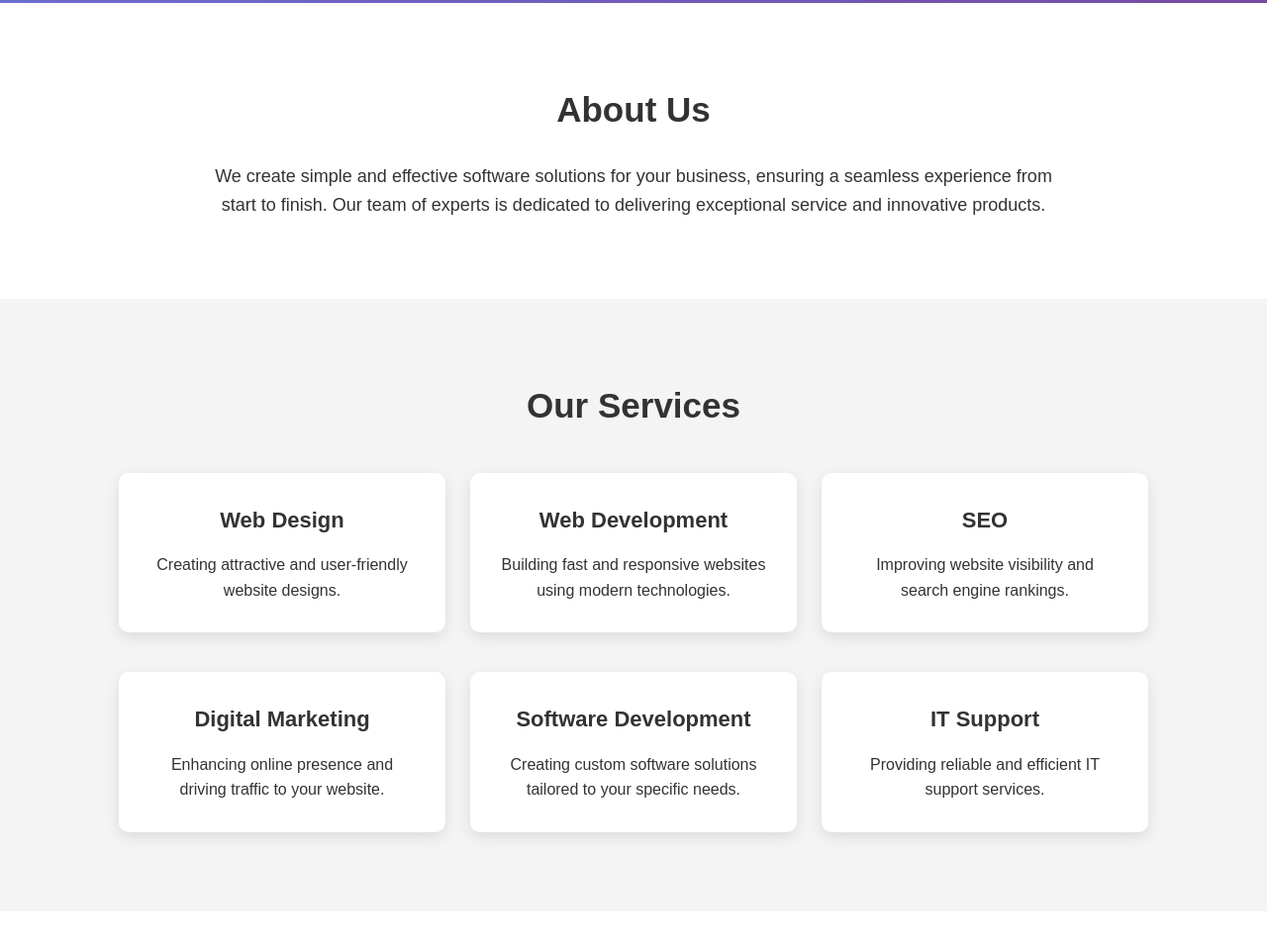
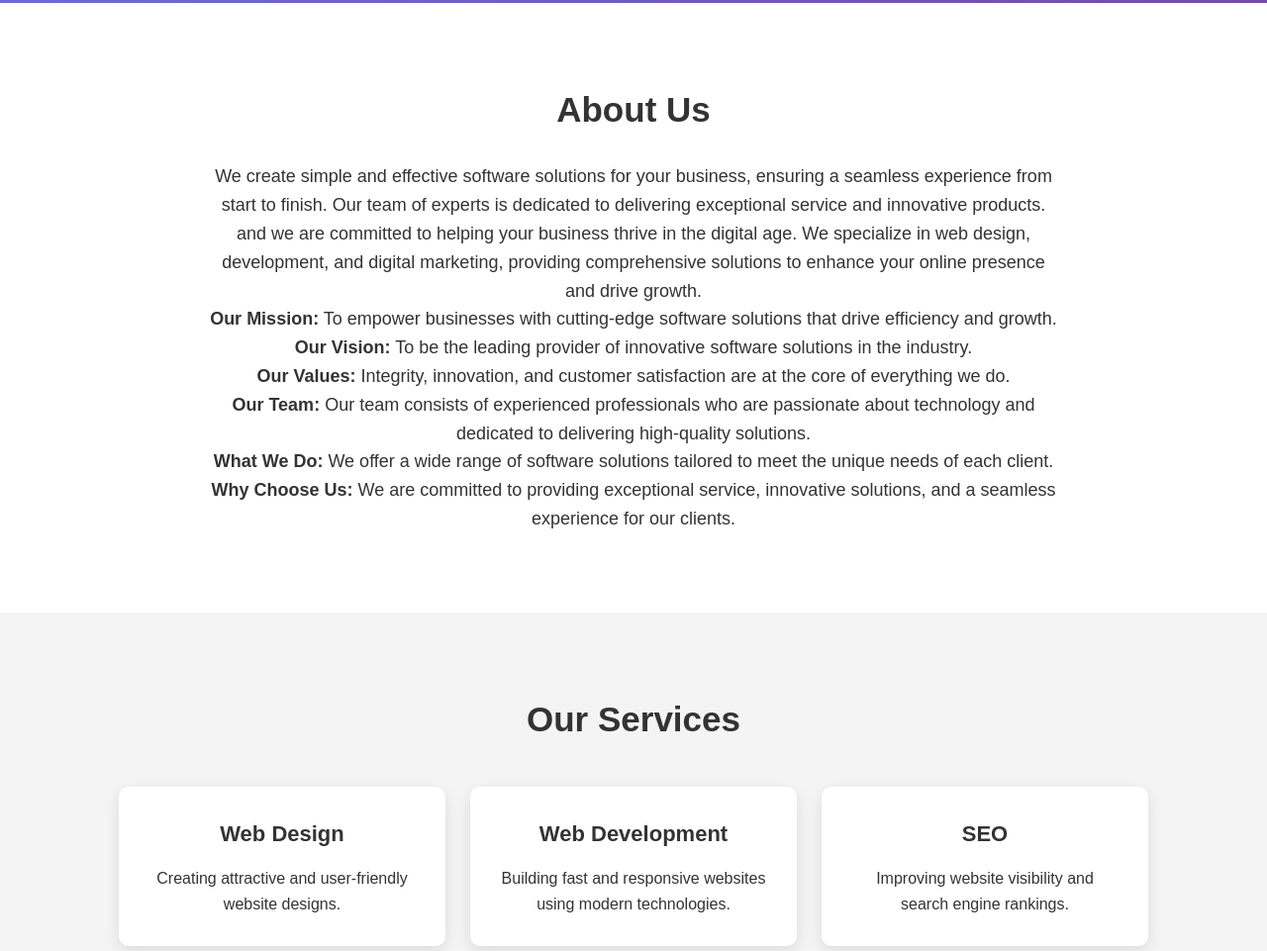
Before and after one commit to zid5/sample_html, a plain HTML site: page index.html in a window 1280 px wide. Shown: the part 795-1756 px from the top of the page at 99% size. Drawn offline with Linux system fonts and the light colour scheme.

Commit message:
about section updated

```diff
--- a/index.html
+++ b/index.html
@@ -56,6 +56,25 @@
 
         <p>
             We create simple and effective software solutions for your business, ensuring a seamless experience from start to finish. Our team of experts is dedicated to delivering exceptional service and innovative products.
+            and we are committed to helping your business thrive in the digital age. We specialize in web design, development, and digital marketing, providing comprehensive solutions to enhance your online presence and drive growth.
+        </p>
+        <p>
+            <b>Our Mission:</b> To empower businesses with cutting-edge software solutions that drive efficiency and growth.
+        </p>
+        <p>
+            <b>Our Vision:</b> To be the leading provider of innovative software solutions in the industry.
+        </p>
+        <p>
+            <b>Our Values:</b> Integrity, innovation, and customer satisfaction are at the core of everything we do.
+        </p>
+        <p>
+            <b>Our Team:</b> Our team consists of experienced professionals who are passionate about technology and dedicated to delivering high-quality solutions.
+        </p>
+        <p>
+            <b>What We Do:</b> We offer a wide range of software solutions tailored to meet the unique needs of each client.
+        </p>
+        <p>
+            <b>Why Choose Us:</b> We are committed to providing exceptional service, innovative solutions, and a seamless experience for our clients.
         </p>
 
     </section>
```
